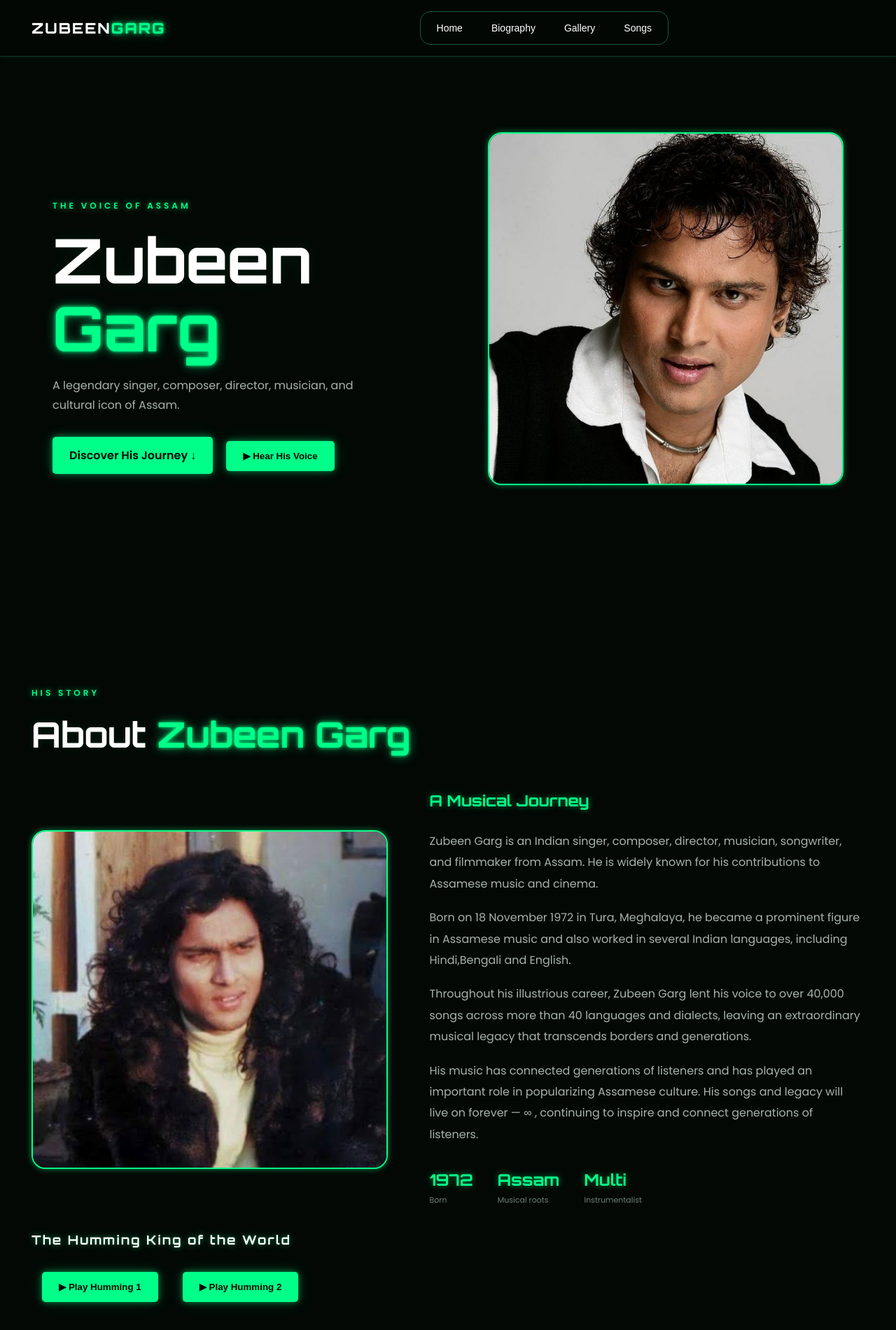
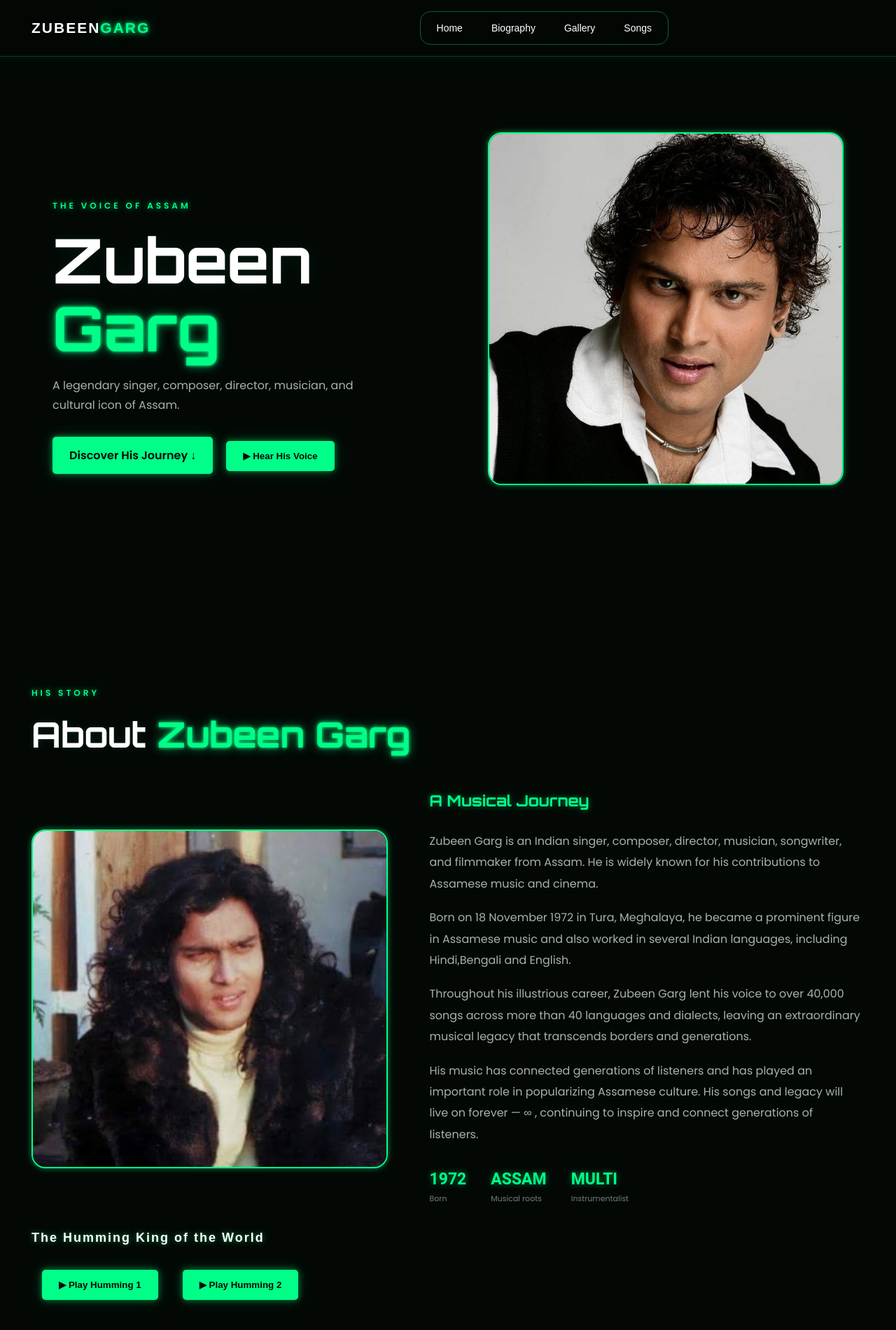
Before and after one commit to jchetia369-hue/zubeen-garg, a plain HTML site: page index.html in a window 1280 px wide. Shown: the top 1900 px of the page at 70% size. Drawn offline with Linux system fonts and the light colour scheme.

Commit message:
Update text and CSS styles

```diff
--- a/index.html
+++ b/index.html
@@ -128,12 +128,12 @@
                     </div>
 
                     <div>
-                        <strong>Assam</strong>
+                        <strong>ASSAM</strong>
                         <small>Musical roots</small>
                     </div>
 
                     <div>
-                        <strong>Multi</strong>
+                        <strong>MULTI</strong>
                         <small>Instrumentalist</small>
                     </div>
                 </div>
--- a/style.css
+++ b/style.css
@@ -51,7 +51,7 @@ header {
 footer h2 {
     color: #ffffff;
 
-    font-family: 'Orbitron', sans-serif;
+    font-family: "Arial",sans-serif;
 
     font-size: 21px;
     font-weight: 800;
@@ -97,7 +97,7 @@ h2 span {
 .logo {
     color: #ffffff;
 
-    font-family: 'Orbitron', sans-serif;
+    font-family: 'Montserrat', sans-serif;
     font-size: 21px;
     font-weight: 800;
 
@@ -200,7 +200,7 @@ h2 span {
 }
 
 h1 {
-    font-family: 'Orbitron', sans-serif;
+    font-family: 'orbitron', sans-serif;
 
     font-size: clamp(48px, 7vw, 88px);
 
@@ -225,7 +225,9 @@ h1 {
    HERO BUTTON
 ======================================== */
 
-
+#bio {
+    scroll-margin-top: -50px;
+}
 
 
 
@@ -483,7 +485,7 @@ h2 {
 
     color: #00ff88;
 
-    font-family: 'Orbitron', sans-serif;
+    font-family: 'Roboto', sans-serif;
 
     font-size: 23px;
 
@@ -500,7 +502,7 @@ h2 {
 
 .humming-title {
     color: white;
-    font-family: 'Orbitron', sans-serif;
+    font-family: 'Montserrat', sans-serif;
     font-size: 18px;
     letter-spacing: 2px;
     margin-top: 35px;
@@ -889,7 +891,7 @@ h2 {
 .footer h2 {
     margin: 0 0 15px;
 
-    font-family: 'Orbitron', sans-serif;
+    font-family: 'Montserrat', sans-serif;
 
     font-size: 24px;
 
```
